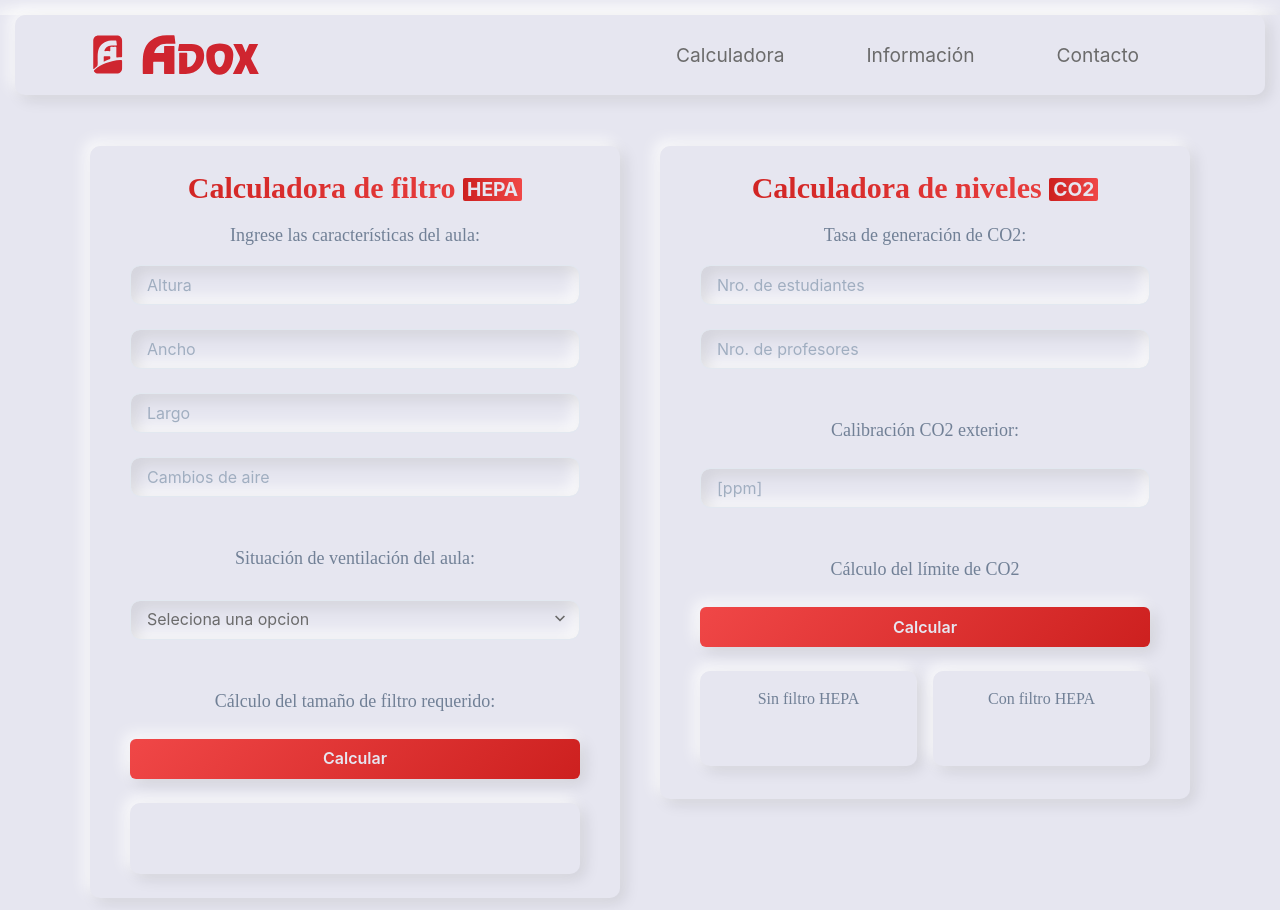
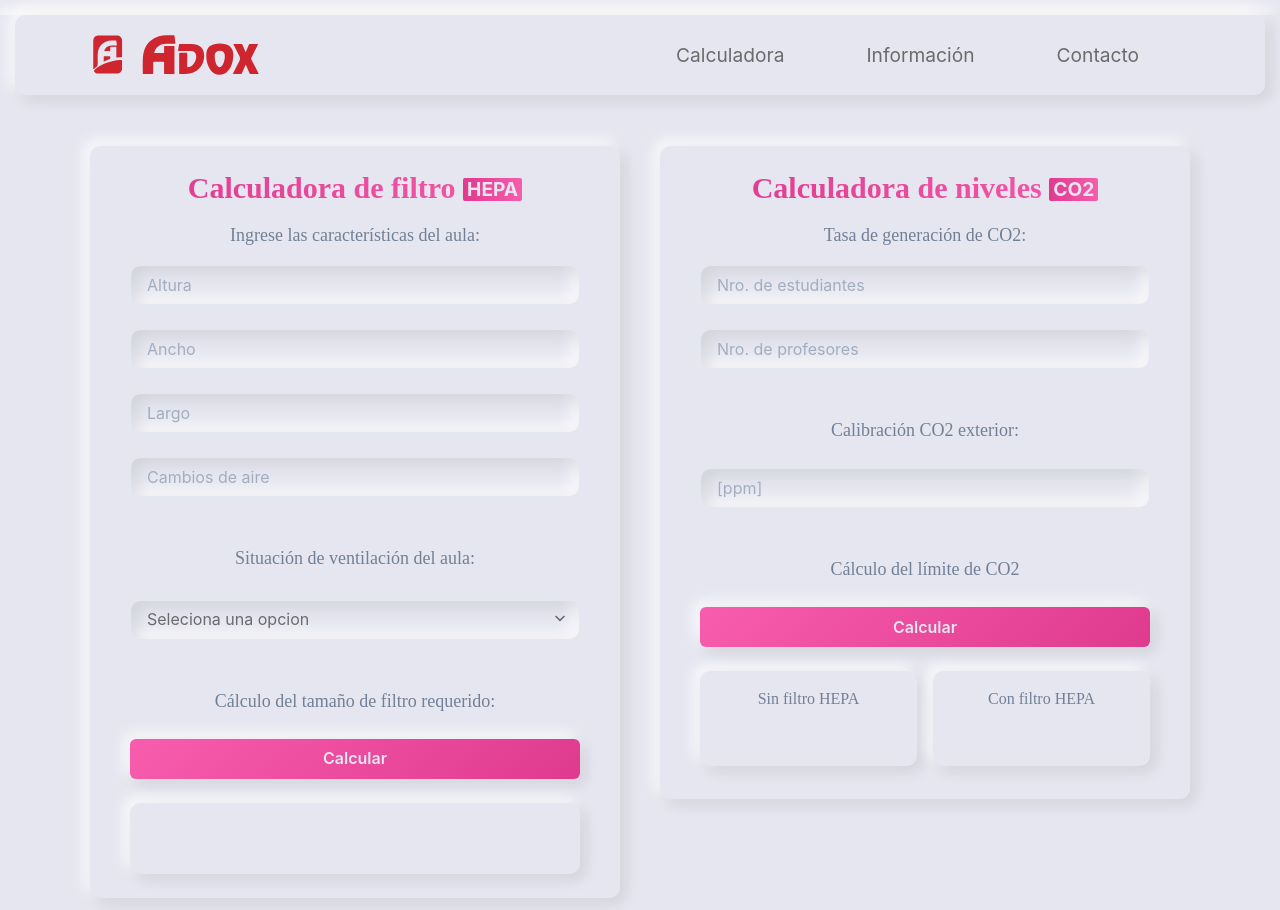
Before and after one commit to teootoledo/co2calculator, a React (Create React App) app: page / in a window 1280 px wide. Built offline with nearby package versions, Linux system fonts and the light colour scheme; a web font is replaced by a local one.

Commit message:
Corregidos colores

```diff
--- a/src/components/calculadora/CalculadoraCADR.js
+++ b/src/components/calculadora/CalculadoraCADR.js
@@ -45,7 +45,7 @@ const CalculadoraCADR = ({ room, setRoom }) => {
     <>
       <Container>
         <Heading
-          bgGradient="linear(to-l, #f04747, #cd201f)"
+          bgGradient="linear(to-l, #f85dad, #df3a8e)"
           bgClip="text"
           fontFamily="SF-bold"
           fontSize="3xl"
@@ -53,7 +53,7 @@ const CalculadoraCADR = ({ room, setRoom }) => {
         >
           Calculadora de filtro{" "}
           <Badge
-            bgGradient="linear(to-l, #f04747, #cd201f)"
+            bgGradient="linear(to-l, #f85dad, #df3a8e)"
             color="#e6e6f0"
             fontSize="1.2rem"
             className="mb-1"
--- a/src/components/calculadora/CalculadoraCO2.js
+++ b/src/components/calculadora/CalculadoraCO2.js
@@ -89,7 +89,7 @@ const CalculadoraCO2 = ({ room }) => {
     <>
       <Container>
         <Heading
-          bgGradient="linear(to-l, #f04747, #cd201f)"
+          bgGradient="linear(to-l, #f85dad, #df3a8e)"
           bgClip="text"
           fontFamily="SF-bold"
           fontSize="3xl"
@@ -97,7 +97,7 @@ const CalculadoraCO2 = ({ room }) => {
         >
           Calculadora de niveles{" "}
           <Badge
-            bgGradient="linear(to-l, #f04747, #cd201f)"
+            bgGradient="linear(to-l, #f85dad, #df3a8e)"
             color="#e6e6f0"
             fontSize="1.2rem"
             className="mb-1"
--- a/src/static/custom.css
+++ b/src/static/custom.css
@@ -22,15 +22,15 @@
 }
 
 .neuBtn2 {
-  background: #cd201f !important;
-  background: -moz-linear-gradient(315deg, #cd201f 0%, #f04747 100%) !important;
+  background: #df3a8e !important;
+  background: -moz-linear-gradient(315deg, #df3a8e 0%, #f85dad 100%) !important;
   background: -webkit-linear-gradient(
     315deg,
-    #cd201f 0%,
-    #f04747 100%
+    #df3a8e 0%,
+    #f85dad 100%
   ) !important;
-  background: linear-gradient(315deg, #cd201f 0%, #f04747 100%) !important;
-  filter: progid:DXImageTransform.Microsoft.gradient(startColorstr="#cd201f",endColorstr="#f04747",GradientType=1);
+  background: linear-gradient(315deg, #df3a8e 0%, #f85dad 100%) !important;
+  filter: progid:DXImageTransform.Microsoft.gradient(startColorstr="#df3a8e",endColorstr="#f85dad",GradientType=1);
   color: #e6e6f0 !important;
 }
 
```
Also changed, not shown: src/icons/co2-logo.svg (added).
